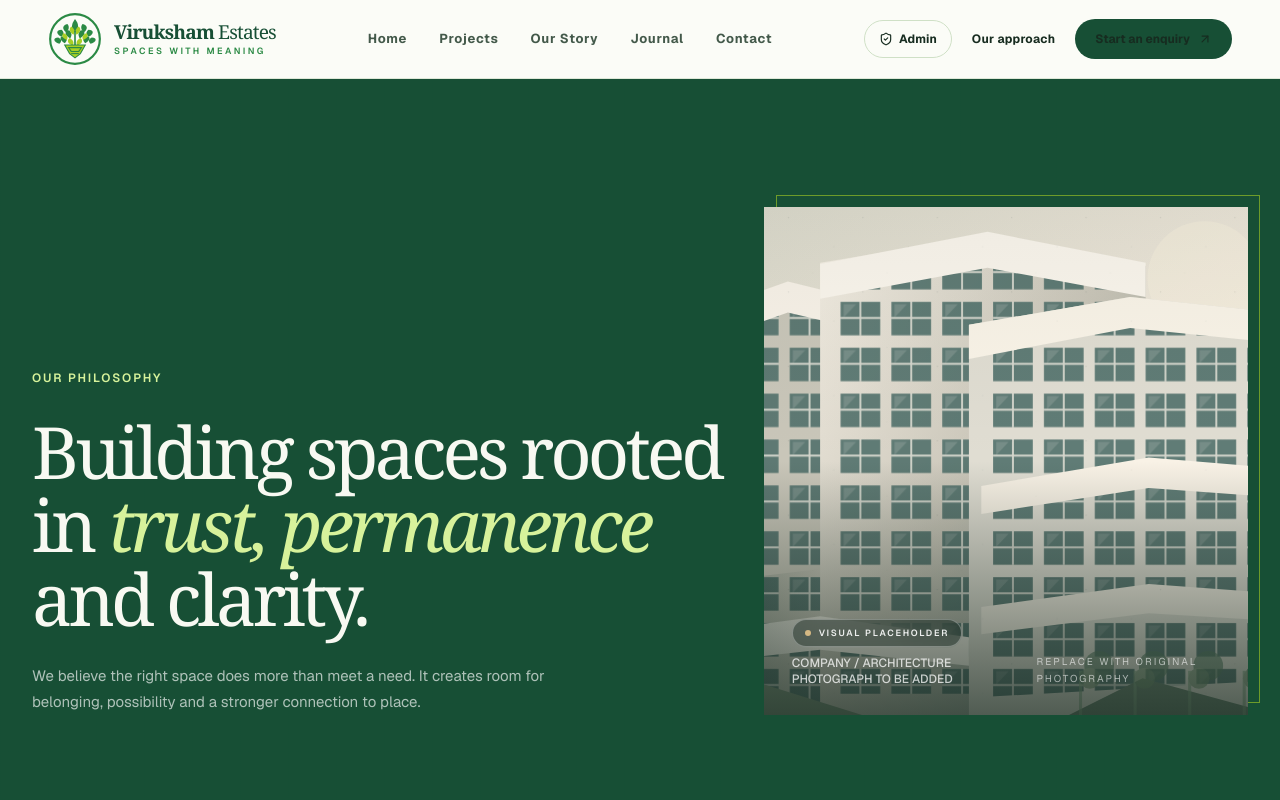
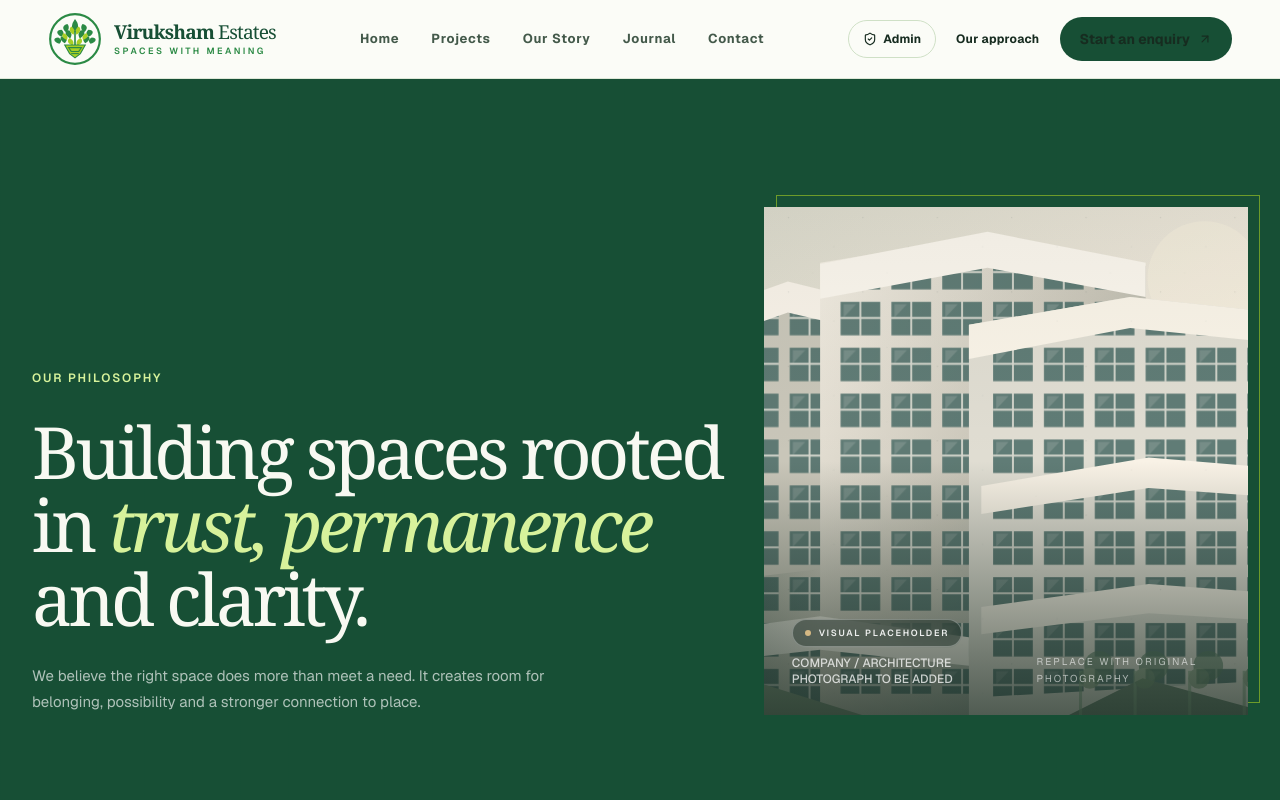
Before and after one commit to Sanjayram3269/viruksham-estates, a Next.js app: page /about in a window 1280 px wide. Shown: the top 800 px of the page. Built offline with nearby package versions, Linux system fonts and the light colour scheme.

Commit message:
design: premium typography and contrast refresh

```diff
--- a/components/layout/site-header.tsx
+++ b/components/layout/site-header.tsx
@@ -34,7 +34,7 @@ export function SiteHeader() {
           <Link href="/about" className="px-2 text-xs font-semibold tracking-wide text-[#596b5d] transition hover:text-[#24763d]">
             Our approach
           </Link>
-          <Link href="/contact" className="inline-flex items-center gap-2 rounded-full bg-[#174f35] px-5 py-3 text-xs font-semibold text-white transition hover:-translate-y-0.5 hover:bg-[#24763d]">
+          <Link href="/contact" className="inline-flex items-center gap-2 rounded-full bg-[#174f35] px-5 py-3 text-sm font-extrabold text-white transition hover:-translate-y-0.5 hover:bg-[#24763d]">
             Start an enquiry <ArrowUpRight size={14} />
           </Link>
         </div>
```
